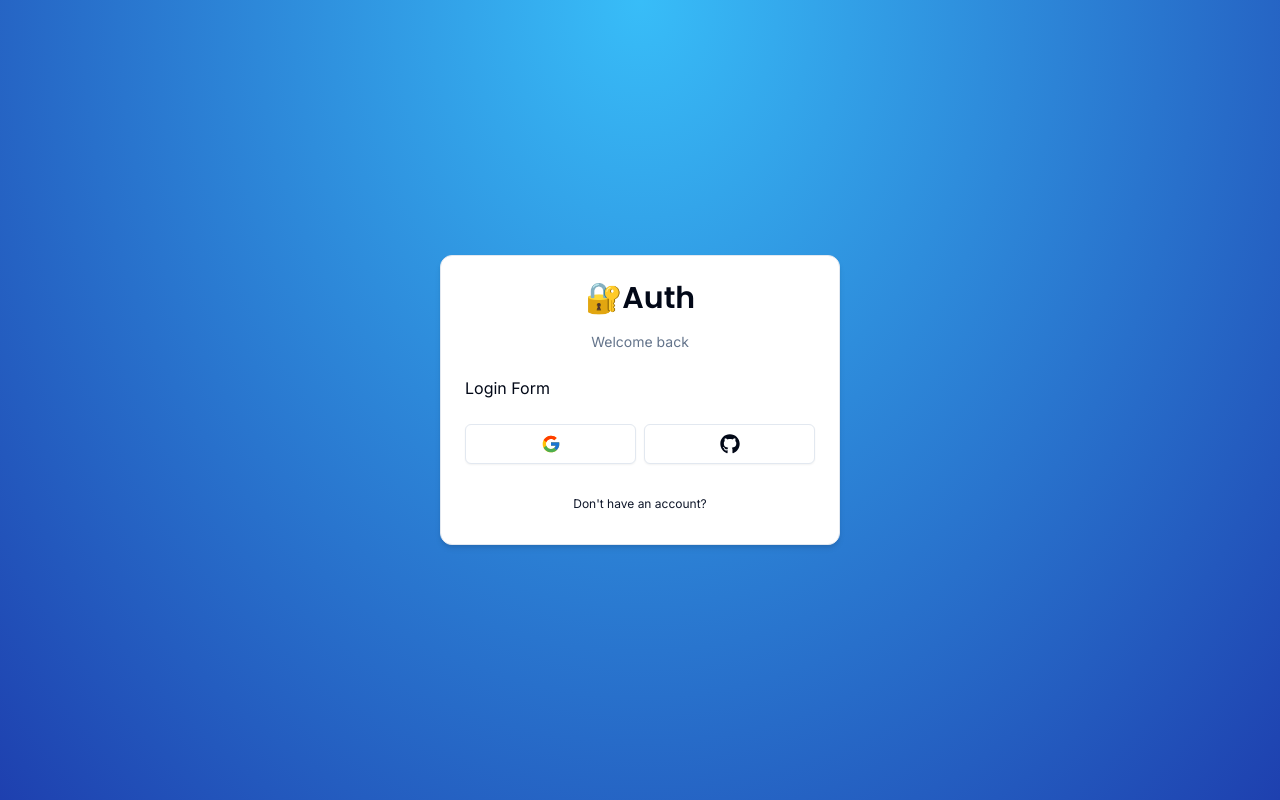
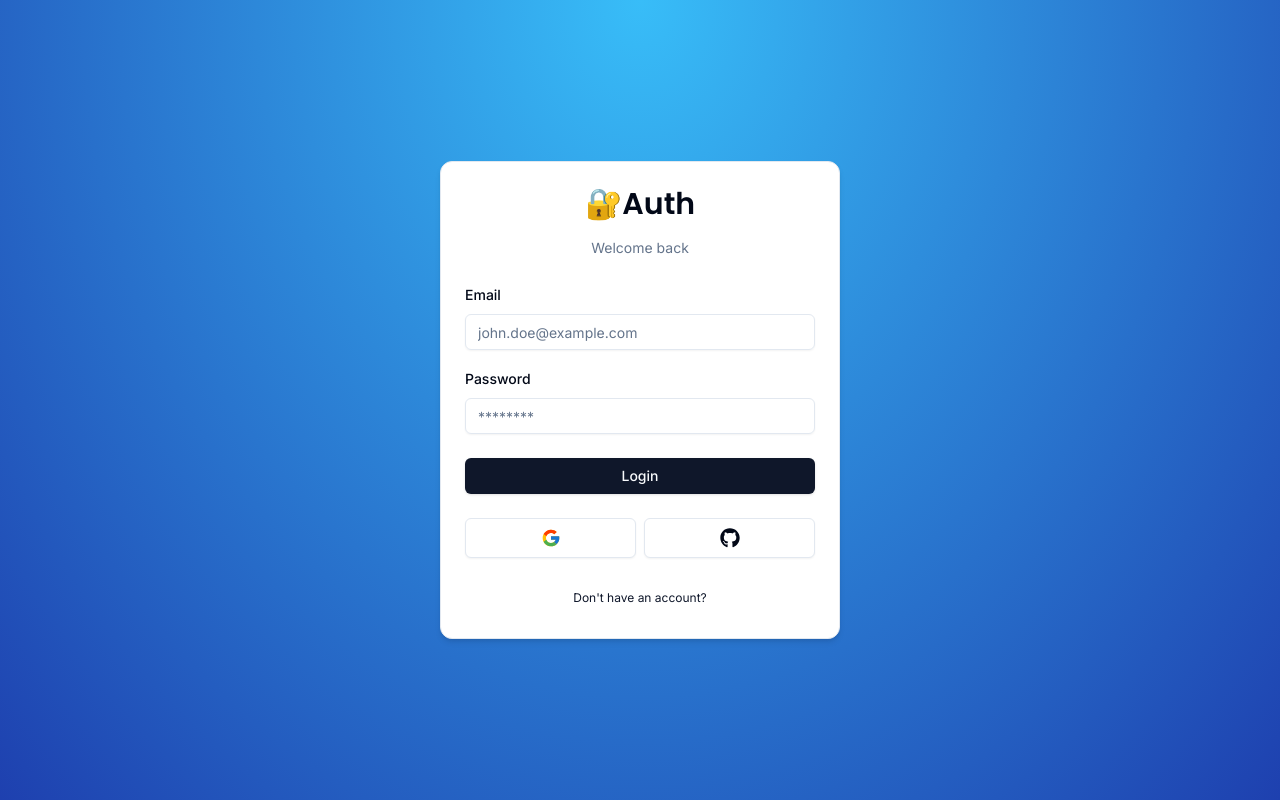
Before and after one commit to MJonny4/Next.js-Auth, a Next.js app: page /auth/login in a window 1280 px wide. Built offline with nearby package versions, Linux system fonts and the light colour scheme.

Commit message:
Refactor login form component

```diff
--- a/components/auth/login-form.tsx
+++ b/components/auth/login-form.tsx
@@ -1,6 +1,38 @@
+'use client'
+
+import * as z from 'zod'
+
+import { zodResolver } from '@hookform/resolvers/zod'
+import { useForm } from 'react-hook-form'
+
+import { LoginSchema } from '@/schemas'
+import { FormError } from '../form-error'
+import { FormSuccess } from '../form-success'
+import { Button } from '../ui/button'
+import {
+    Form,
+    FormControl,
+    FormField,
+    FormItem,
+    FormLabel,
+    FormMessage,
+} from '../ui/form'
+import { Input } from '../ui/input'
 import { CardWrapper } from './card-wrapper'
 
 export function LoginForm() {
+    const form = useForm<z.infer<typeof LoginSchema>>({
+        resolver: zodResolver(LoginSchema),
+        defaultValues: {
+            email: '',
+            password: '',
+        },
+    })
+
+    const onSubmit = (values: z.infer<typeof LoginSchema>) => {
+        console.log(values)
+    }
+
     return (
         <CardWrapper
             headerLabel='Welcome back'
@@ -8,7 +40,58 @@
             backButtonHref='/auth/register'
             showSocial={true}
         >
-            Login Form
+            <Form {...form}>
+                <form
+                    onSubmit={form.handleSubmit(onSubmit)}
+                    className='space-y-6'
+                >
+                    <div className='space-y-4'>
+                        <FormField
+                            control={form.control}
+                            name='email'
+                            render={({ field }) => (
+                                <FormItem>
+                                    <FormLabel htmlFor='email'>Email</FormLabel>
+                                    <FormControl>
+                                        <Input
+                                            {...field}
+                                            placeholder='john.doe@example.com'
+                                            type='email'
+                                            required
+                                        />
+                                    </FormControl>
+                                    <FormMessage />
+                                </FormItem>
+                            )}
+                        />
+                        <FormField
+                            control={form.control}
+                            name='password'
+                            render={({ field }) => (
+                                <FormItem>
+                                    <FormLabel htmlFor='password'>
+                                        Password
+                                    </FormLabel>
+                                    <FormControl>
+                                        <Input
+                                            {...field}
+                                            placeholder='********'
+                                            type='password'
+                                            required
+                                        />
+                                    </FormControl>
+                                    <FormMessage />
+                                </FormItem>
+                            )}
+                        />
+                    </div>
+                    <FormError message='' />
+                    <FormSuccess message='' />
+                    <Button type='submit' className='w-full'>
+                        Login
+                    </Button>
+                </form>
+            </Form>
         </CardWrapper>
     )
 }
--- /dev/null
+++ b/components/form-error.tsx
@@ -0,0 +1,15 @@
+import { ExclamationTriangleIcon } from '@radix-ui/react-icons'
+
+interface FormErrorProps {
+    message?: string
+}
+
+export const FormError = ({ message }: FormErrorProps) => {
+    if (!message) return null
+    return (
+        <div className='bg-destructive/15 p-3 rounded-md flex items-center gap-x-2 text-sm text-destructive'>
+            <ExclamationTriangleIcon className='h-4 w-4' />
+            <p>{message}</p>
+        </div>
+    )
+}
--- /dev/null
+++ b/components/form-success.tsx
@@ -0,0 +1,15 @@
+import { CheckCircledIcon } from '@radix-ui/react-icons'
+
+interface FormSuccessProps {
+    message?: string
+}
+
+export const FormSuccess = ({ message }: FormSuccessProps) => {
+    if (!message) return null
+    return (
+        <div className='bg-emerald-500/15 p-3 rounded-md flex items-center gap-x-2 text-sm text-emerald-500'>
+            <CheckCircledIcon className='h-4 w-4' />
+            <p>{message}</p>
+        </div>
+    )
+}
--- /dev/null
+++ b/components/ui/input.tsx
@@ -0,0 +1,25 @@
+import * as React from "react"
+
+import { cn } from "@/lib/utils"
+
+export interface InputProps
+  extends React.InputHTMLAttributes<HTMLInputElement> {}
+
+const Input = React.forwardRef<HTMLInputElement, InputProps>(
+  ({ className, type, ...props }, ref) => {
+    return (
+      <input
+        type={type}
+        className={cn(
+          "flex h-9 w-full rounded-md border border-input bg-transparent px-3 py-1 text-sm shadow-sm transition-colors file:border-0 file:bg-transparent file:text-sm file:font-medium placeholder:text-muted-foreground focus-visible:outline-none focus-visible:ring-1 focus-visible:ring-ring disabled:cursor-not-allowed disabled:opacity-50",
+          className
+        )}
+        ref={ref}
+        {...props}
+      />
+    )
+  }
+)
+Input.displayName = "Input"
+
+export { Input }
--- /dev/null
+++ b/schemas/index.ts
@@ -0,0 +1,10 @@
+import * as z from 'zod'
+
+export const LoginSchema = z.object({
+    email: z.string().email({
+        message: 'Email is required'
+    }),
+    password: z.string().min(1, {
+        message: 'Password is required'
+    })
+})
```
